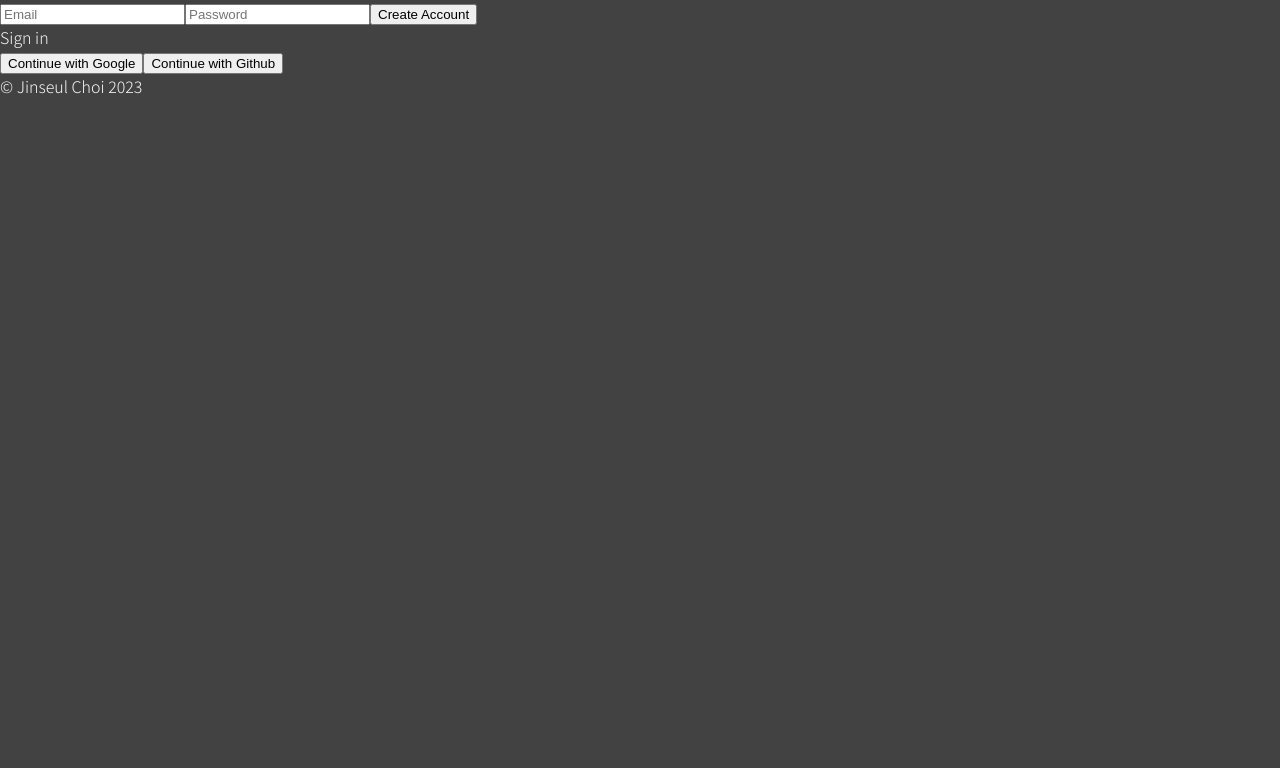
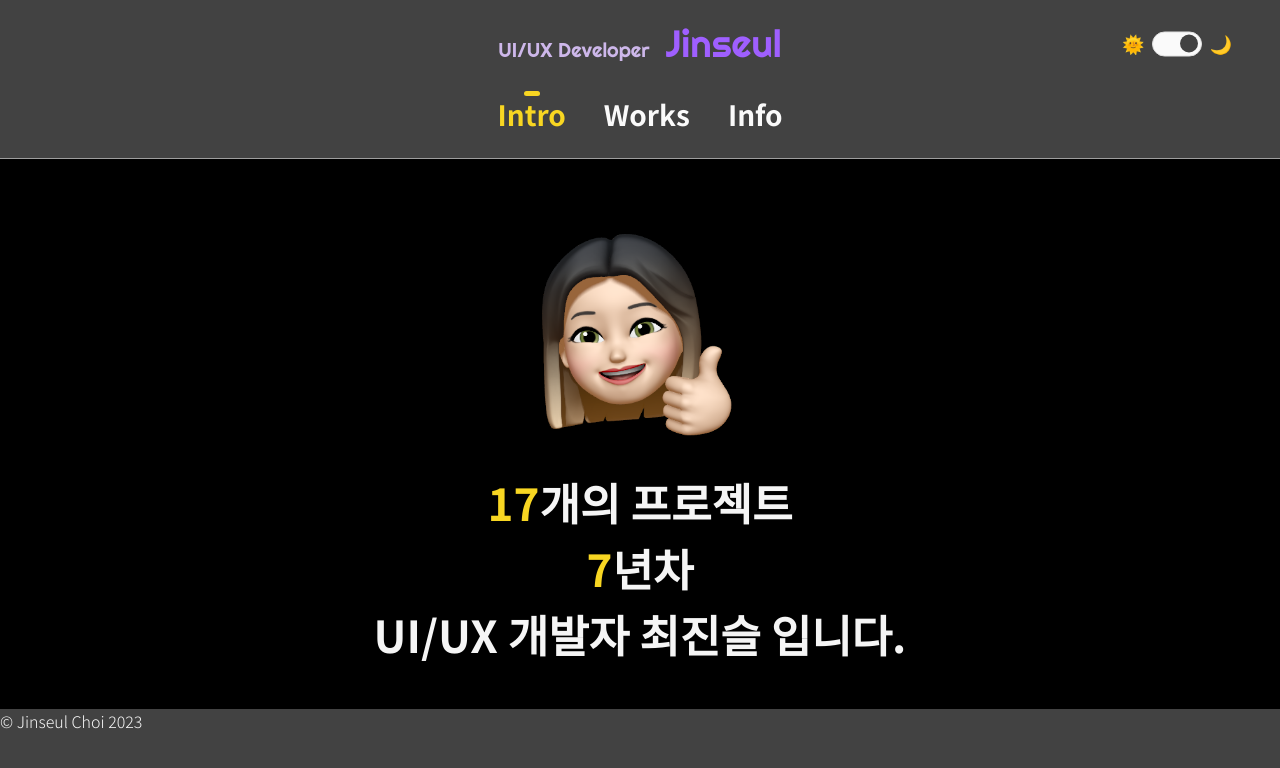
Before and after one commit to celinechoi/popol_react, a React (Create React App) app: page / in a window 1280 px wide. Shown: the top 768 px of the page. Built offline with nearby package versions, Linux system fonts and the light colour scheme; no server answers.

Commit message:
Works 메뉴 접근시에만 로그인창 구현

```diff
--- a/src/Components/App.tsx
+++ b/src/Components/App.tsx
@@ -2,10 +2,8 @@ import { booleanState } from "../atoms";
 import { ThemeProvider, createGlobalStyle } from "styled-components";
 import { useRecoilValue } from "recoil";
 import { darkTheme, lightTheme } from "../theme";
-import { useEffect, useState } from "react";
 import AppRouter from "components/Router";
-import { authService } from "fbase";
-import { getAuth, onAuthStateChanged } from "firebase/auth";
+
 
 const GlobalStyle = createGlobalStyle`
 html, body, div, span, applet, object, iframe,
@@ -70,23 +68,11 @@ a {
 `;
 
 function App() {
-	const [init, setInit] = useState(false);
-	const [isLoggedIn, setIsLoggedIn] = useState(false);
-	useEffect(()=> {
-		authService.onAuthStateChanged((user) => {
-			if(user) {
-				setIsLoggedIn(true);
-			} else {
-				setIsLoggedIn(false);
-			}
-			setInit(true);
-		});
-	}, []);
 	const themeSate = useRecoilValue(booleanState);
 	return (
 		<ThemeProvider theme={themeSate ? darkTheme : lightTheme}>
 			<GlobalStyle />
-			{init ? <AppRouter isLoggedIn={isLoggedIn} /> : "Initializing ..."}
+			<AppRouter />
 			<footer>
 				&copy; Jinseul Choi {new Date().getFullYear()}
 			</footer>
--- a/src/Components/Router.js
+++ b/src/Components/Router.js
@@ -1,36 +1,26 @@
 import { useState } from "react";
 import { HashRouter as Router, Route, Switch } from "react-router-dom";
-import Intro from "../routes/Intro";
+import Intro from "../routes/Home";
 import Works from "../routes/Works";
 import Info from "../routes/Info";
 import Auth from "../routes/Auth";
 import Header from "./Header";
 import Home from "../routes/Home";
 
-function AppRouter({ isLoggedIn }) {
+function AppRouter() {
+
 	return (
 		<Router>
+			<Header />
 			<Switch>
-				{isLoggedIn ? (
-					<>
-						<Route exact path="/">
-							<Home />
-						</Route>
-					</>
-				) : (
-					<Route exact path="/">
-						<Auth />
-					</Route>
-				)}
-				<Header />
 				<Route path="/works">
 					<Works />
 				</Route>
 				<Route path="/info">
 					<Info />
 				</Route>
-				<Route exact path="/">
-					<Intro />
+				<Route path="/">
+					<Home />
 				</Route>
 			</Switch>
 		</Router>
--- a/src/Routes/Auth.tsx
+++ b/src/Routes/Auth.tsx
@@ -1,4 +1,5 @@
 import { authService } from "fbase";
+import { GithubAuthProvider, GoogleAuthProvider, createUserWithEmailAndPassword, signInWithEmailAndPassword, signInWithPopup } from "firebase/auth";
 import { useState } from "react";
 
 function Auth(){
@@ -21,10 +22,10 @@ function Auth(){
 			let data;
 			if(newAccount){
 				// create account
-				data = await authService.createUserWithEmailAndPassword(email, password);
+				data = await createUserWithEmailAndPassword(authService, email, password);
 			} else {
 				// login
-				data = await authService.signInWithEmailAndPassword(email, password);
+				data = await signInWithEmailAndPassword(authService, email, password);
 			}
 			console.log(data);
 		} catch(error:any) {
@@ -32,6 +33,17 @@ function Auth(){
 		}
 	}
 	const toggleAccount = () => setNewAccount(prev => !prev);
+	const onSocialClick = async (event:any) => {
+		const {target: {name}} = event;
+		let provider:any;
+		if(name === "google") {
+			provider = new GoogleAuthProvider();
+		} else if(name === "github") {
+			provider = new GithubAuthProvider();
+		}
+		const data = await signInWithPopup(authService, provider);
+		console.log(data);
+	};
 	return (
 		<>
 			<form onSubmit={onSubmit}>
@@ -43,8 +55,8 @@ function Auth(){
 			</form>
 			<span onClick={toggleAccount}>{newAccount? "Sign in": "Create Account"}</span>
 			<div>
-				<button>Continue with Google</button>
-				<button>Continue with Github</button>
+				<button name="google" onClick={onSocialClick}>Continue with Google</button>
+				<button name="github" onClick={onSocialClick}>Continue with Github</button>
 			</div>
 		</>
 	);
--- a/src/Routes/Home.tsx
+++ b/src/Routes/Home.tsx
@@ -1,8 +1,47 @@
-function Home(){
+import styled from "styled-components";
+import useCountUp from "../function/CountUp"
+import {media} from '../style/media_query';
+import good_emoji from "../img/emoji/good.png";
+
+const Visual = styled.div`
+	display: flex;
+	align-items: center;
+	flex-direction: column;
+	justify-content: center;
+	height: 550px;
+	background-color: ${(props) => props.theme.bgColor.gray.first};
+	${media.medium`
+		height: 440px;
+	`};
+	>img {
+		display: block;
+		width: 267px;
+		${media.medium`
+			width: 23%;
+		`};
+	}
+	>p {
+		font-size: 44px;
+		font-weight: 900;
+		${media.medium`
+			font-size: 36px;
+		`};
+		span {
+			color: ${(props) => props.theme.point.yellow};
+		}
+	}
+`;
+
+function Intro(){
 	return (
 		<>
-			<p>Home</p>
+			<Visual>
+				<img src={good_emoji} alt="good_emoji" />
+				<p><span>{useCountUp(17)}</span>개의 프로젝트</p>
+				<p><span>{useCountUp(7)}</span>년차</p>
+				<p>UI/UX 개발자 최진슬 입니다.</p>
+			</Visual>
 		</>
 	);
 }
-export default Home;
+export default Intro;
--- a/src/Routes/Intro.tsx
+++ /dev/null
@@ -1,47 +0,0 @@
-import styled from "styled-components";
-import useCountUp from "../function/CountUp"
-import {media} from '../style/media_query';
-import good_emoji from "../img/emoji/good.png";
-
-const Visual = styled.div`
-	display: flex;
-	align-items: center;
-	flex-direction: column;
-	justify-content: center;
-	height: 550px;
-	background-color: ${(props) => props.theme.bgColor.gray.first};
-	${media.medium`
-		height: 440px;
-	`};
-	>img {
-		display: block;
-		width: 267px;
-		${media.medium`
-			width: 23%;
-		`};
-	}
-	>p {
-		font-size: 44px;
-		font-weight: 900;
-		${media.medium`
-			font-size: 36px;
-		`};
-		span {
-			color: ${(props) => props.theme.point.yellow};
-		}
-	}
-`;
-
-function Intro(){
-	return (
-		<>
-			<Visual>
-				<img src={good_emoji} alt="good_emoji" />
-				<p><span>{useCountUp(17)}</span>개의 프로젝트</p>
-				<p><span>{useCountUp(7)}</span>년차</p>
-				<p>UI/UX 개발자 최진슬 입니다.</p>
-			</Visual>
-		</>
-	);
-}
-export default Intro;
--- a/src/Routes/Works.tsx
+++ b/src/Routes/Works.tsx
@@ -3,6 +3,10 @@ import { media } from "../style/media_query";
 import List from "../components/List";
 import { WorkList } from "../api";
 import { Link } from "react-router-dom";
+import { useEffect, useState } from "react";
+import { authService } from "fbase";
+import { getAuth, onAuthStateChanged } from "firebase/auth";
+import Auth from "./Auth";
 
 const Title = styled.div`
 	height: 200px;
@@ -58,8 +62,25 @@ const Title = styled.div`
 `;
 
 function Works(){
-
+	const [init, setInit] = useState(false);
+	const [isLoggedIn, setIsLoggedIn] = useState(false);
+	useEffect(() => {
+		authService.onAuthStateChanged((user) => {
+			if (user) {
+				setIsLoggedIn(true);
+			} else {
+				setIsLoggedIn(false);
+			}
+			setInit(true);
+		});
+	}, []);
 	return (
+		<>
+			{
+				init ?
+				(
+					isLoggedIn ?
+					(
 						<>
 							<Title>
 								<div className="inner">
@@ -79,6 +100,14 @@ function Works(){
 							</Title>
 							<List></List>
 						</>
+					):(
+						<Auth />
+					)
+				):(
+					"Initializing ..."
+				)
+			}
+		</>
 	);
 }
 export default Works;
--- a/src/fbase.js
+++ b/src/fbase.js
@@ -17,5 +17,6 @@ if (!firebase.apps.length) {
 	firebase.initializeApp(firebaseConfig);
 }
 
+export const firebaseInstance = firebase;
 export const authService = firebase.auth();
 export const firebaseDB = firebase.database();
```
Lines whose indentation alone changed are shown as unchanged.
